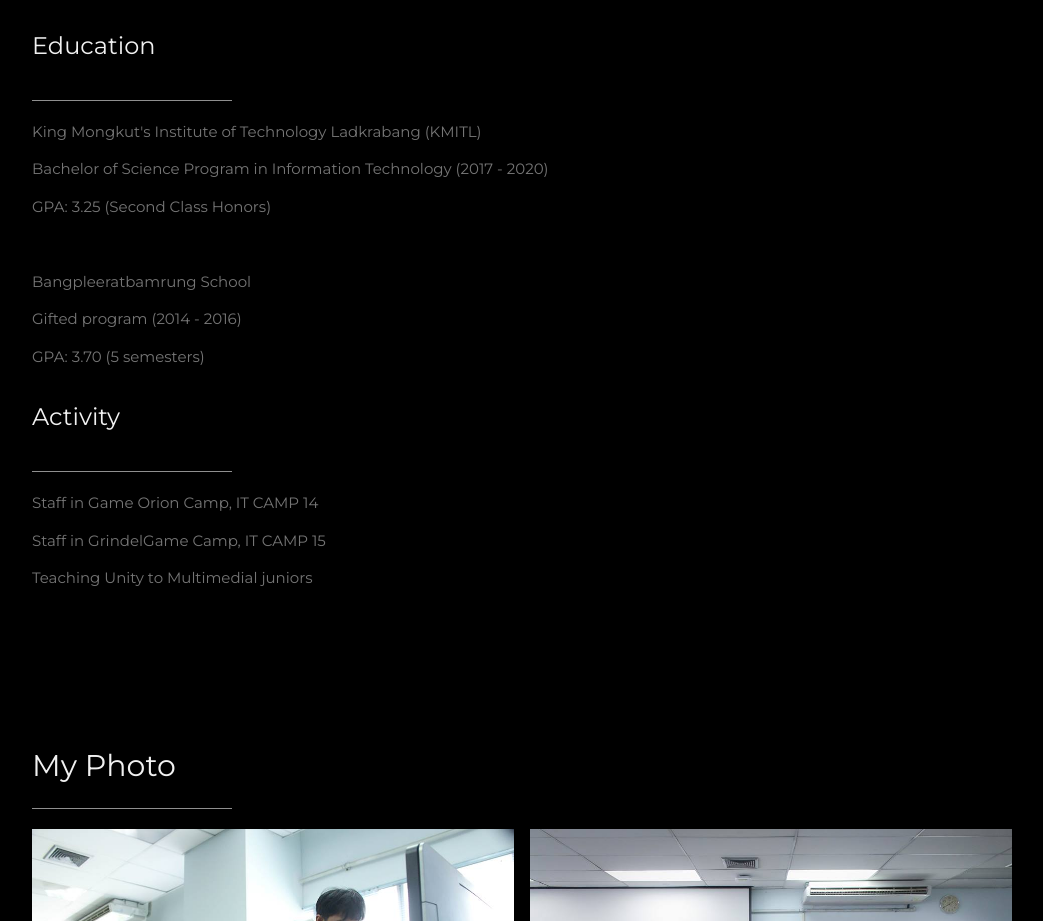
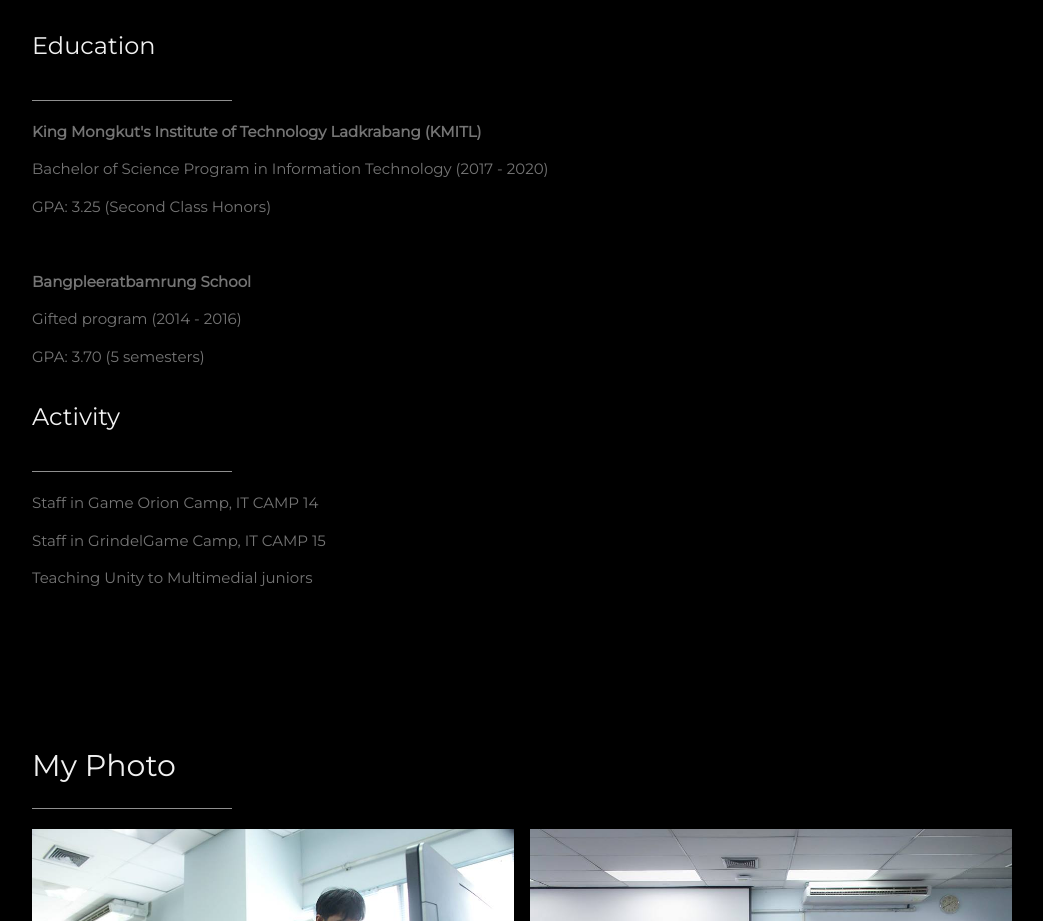
Before and after one commit to abc666777/portfolio, a plain HTML site: page index.html in a window 1280 px wide. Shown: the part 2483-3404 px from the top of the page, without its empty margins (178-1221 px from the left). Drawn offline with nearby package versions, Linux system fonts and the light colour scheme.

Commit message:
Update index.html

```diff
--- a/index.html
+++ b/index.html
@@ -264,11 +264,11 @@
 
         <h3 class="w3-padding-16 w3-text-light-grey">Education</h3>
         <hr style="width:200px" class="w3-opacity">
-        <p>King Mongkut's Institute of Technology Ladkrabang (KMITL)</p>
+        <p><b>King Mongkut's Institute of Technology Ladkrabang (KMITL)</b></p>
         <p><span>Bachelor of Science Program in Information Technology (2017 - 2020)</span></p>
         <p>GPA: 3.25 (Second Class Honors)</p><br>
 
-        <p>Bangpleeratbamrung School</p>
+        <p><b>Bangpleeratbamrung School</b></p>
         <p><span>Gifted program (2014 - 2016)</span></p>
         <p>GPA: 3.70 (5 semesters)</p>
 
```
